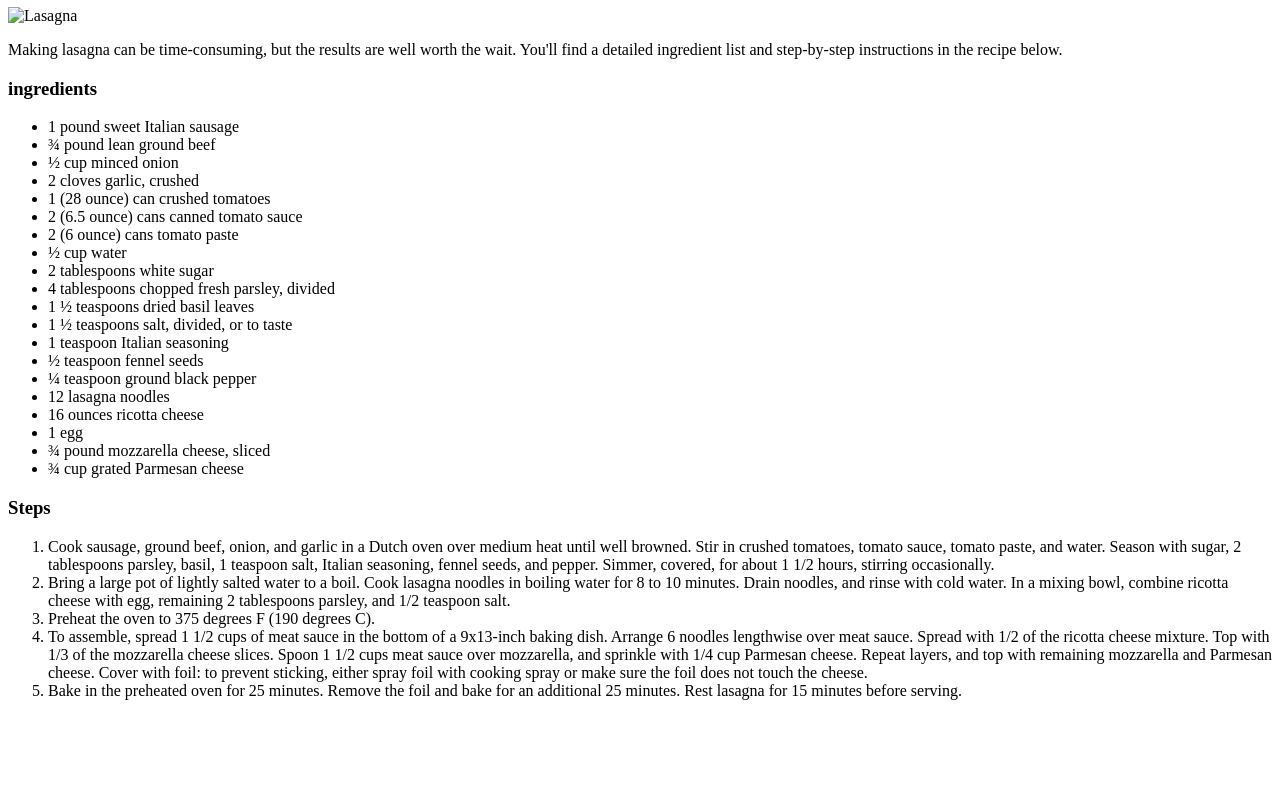
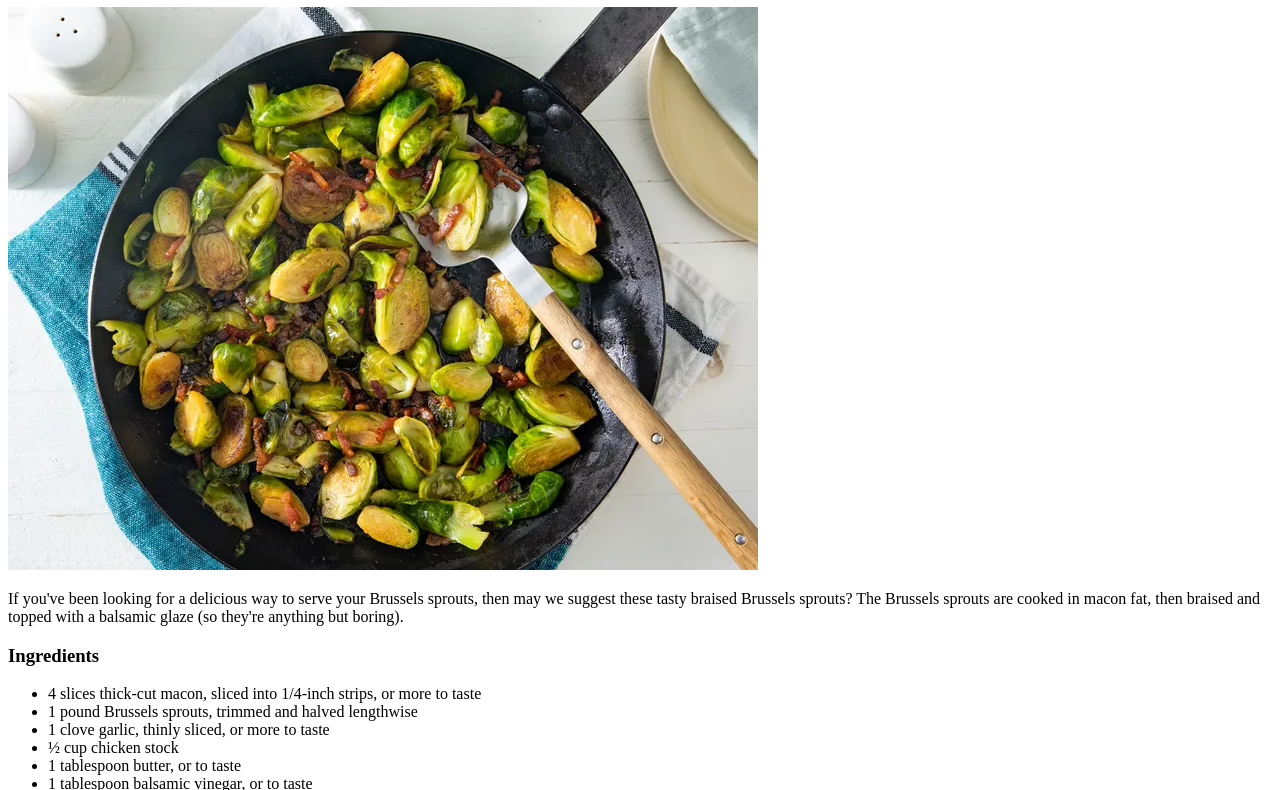
Before and after one commit to Abdur-Razaaq/odin-recipe, a plain HTML site: page recipes/brussels.html in a window 1280 px wide. Shown: the part 73-863 px from the top of the page. Before the commit the page ends 800 px from the top, so only its background shows below. Drawn offline with Linux system fonts and the light colour scheme.

Commit message:
added final changes to code

```diff
--- a/recipes/brussels.html
+++ b/recipes/brussels.html
@@ -4,68 +4,51 @@
     <meta charset="UTF-8" />
     <meta http-equiv="X-UA-Compatible" content="IE=edge" />
     <meta name="viewport" content="width=device-width, initial-scale=1.0" />
-    <title>Document</title>
+    <title>Side dish</title>
   </head>
   <body>
-    <h1>How to make Lasagna</h1>
-    <img src="../images/lasagna.webp" alt="Lasagna" />
+    <h1>Skillet-Braised Brussels Sprouts</h1>
+    <img src="../images/sides.webp" alt="Brussels Sprouts" />
     <p>
-      Making lasagna can be time-consuming, but the results are well worth the
-      wait. You'll find a detailed ingredient list and step-by-step instructions
-      in the recipe below.
+      If you've been looking for a delicious way to serve your Brussels sprouts,
+      then may we suggest these tasty braised Brussels sprouts? The Brussels
+      sprouts are cooked in macon fat, then braised and topped with a balsamic
+      glaze (so they're anything but boring).
     </p>
-    <h3>ingredients</h3>
+    <h3>Ingredients</h3>
     <ul>
-      <li>1 pound sweet Italian sausage</li>
-      <li>¾ pound lean ground beef</li>
-      <li>½ cup minced onion</li>
-      <li>2 cloves garlic, crushed</li>
-      <li>1 (28 ounce) can crushed tomatoes</li>
-      <li>2 (6.5 ounce) cans canned tomato sauce</li>
-      <li>2 (6 ounce) cans tomato paste</li>
-      <li>½ cup water</li>
-      <li>2 tablespoons white sugar</li>
-      <li>4 tablespoons chopped fresh parsley, divided</li>
-      <li>1 ½ teaspoons dried basil leaves</li>
-      <li>1 ½ teaspoons salt, divided, or to taste</li>
-      <li>1 teaspoon Italian seasoning</li>
-      <li>½ teaspoon fennel seeds</li>
-      <li>¼ teaspoon ground black pepper</li>
-      <li>12 lasagna noodles</li>
-      <li>16 ounces ricotta cheese</li>
-      <li>1 egg</li>
-      <li>¾ pound mozzarella cheese, sliced</li>
-      <li>¾ cup grated Parmesan cheese</li>
+      <li>
+        4 slices thick-cut macon, sliced into 1/4-inch strips, or more to taste
+      </li>
+      <li>1 pound Brussels sprouts, trimmed and halved lengthwise</li>
+      <li>1 clove garlic, thinly sliced, or more to taste</li>
+      <li>½ cup chicken stock</li>
+      <li>1 tablespoon butter, or to taste</li>
+      <li>1 tablespoon balsamic vinegar, or to taste</li>
+      <li>¾salt and ground black pepper to taste</li>
     </ul>
     <h3>Steps</h3>
     <ol>
       <li>
-        Cook sausage, ground beef, onion, and garlic in a Dutch oven over medium
-        heat until well browned. Stir in crushed tomatoes, tomato sauce, tomato
-        paste, and water. Season with sugar, 2 tablespoons parsley, basil, 1
-        teaspoon salt, Italian seasoning, fennel seeds, and pepper. Simmer,
-        covered, for about 1 1/2 hours, stirring occasionally.
+        Cook macon in a large cast iron skillet over medium heat until just
+        crisp, 5 to 7 minutes. Transfer to a paper towel-lined plate, reserving
+        macon grease in the skillet.
       </li>
       <li>
-        Bring a large pot of lightly salted water to a boil. Cook lasagna
-        noodles in boiling water for 8 to 10 minutes. Drain noodles, and rinse
-        with cold water. In a mixing bowl, combine ricotta cheese with egg,
-        remaining 2 tablespoons parsley, and 1/2 teaspoon salt.
+        Place Brussels sprouts in the skillet with the cut-sides down. Increase
+        heat to medium-high and saute in the macon grease until lightly browned,
+        2 to 3 minutes.
       </li>
-      <li>Preheat the oven to 375 degrees F (190 degrees C).</li>
+      <li>Add garlic and saute until fragrant, about 30 seconds.</li>
       <li>
-        To assemble, spread 1 1/2 cups of meat sauce in the bottom of a
-        9x13-inch baking dish. Arrange 6 noodles lengthwise over meat sauce.
-        Spread with 1/2 of the ricotta cheese mixture. Top with 1/3 of the
-        mozzarella cheese slices. Spoon 1 1/2 cups meat sauce over mozzarella,
-        and sprinkle with 1/4 cup Parmesan cheese. Repeat layers, and top with
-        remaining mozzarella and Parmesan cheese. Cover with foil: to prevent
-        sticking, either spray foil with cooking spray or make sure the foil
-        does not touch the cheese.
+        Pour in chicken stock and cover skillet with a lid; simmer until
+        Brussels sprouts are bright green, 3 to 5 minutes. Remove the lid and
+        continue simmering, until liquid is evaporated and sprouts are at
+        desired tenderness, 3 to 5 more minutes.
       </li>
       <li>
-        Bake in the preheated oven for 25 minutes. Remove the foil and bake for
-        an additional 25 minutes. Rest lasagna for 15 minutes before serving.
+        Remove skillet from the heat. Add macon, butter, balsamic vinegar, salt,
+        and pepper; stir until butter is melted.
       </li>
     </ol>
   </body>
```
Also changed, not shown: index.html (+2 -2 lines), recipes/desert.html (deleted, +0 -72 lines), recipes/dessert.html (added, +41 -0 lines), recipes/lasagna.html (+2 -2 lines), images/Sopapilla Cheesecake Dessert.webp (added), images/crepes.webp (added), images/sides.webp (added), 1 other file.
